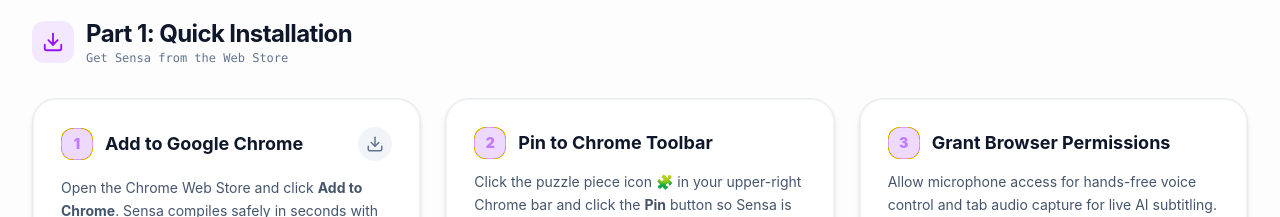
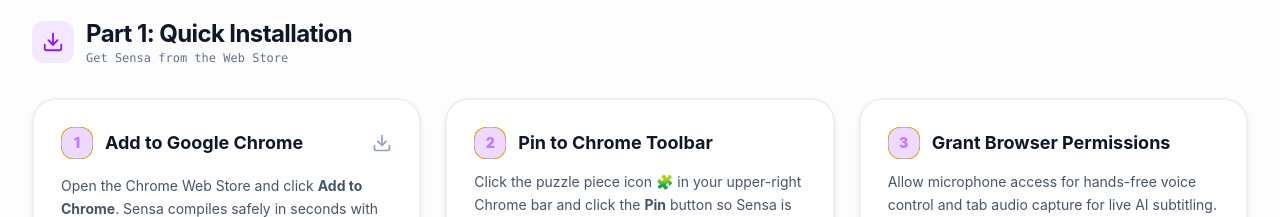
Before and after one commit to bulsu-kdlantolin/sensa-website, a React (Vite) app: page / in a window 1280 px wide. Shown: the part 9100-9317 px from the top of the page. Built offline with nearby package versions, Linux system fonts and the light colour scheme.

Commit message:
style: remove background circle from guide section download icon

```diff
--- a/src/components/GuideSection.tsx
+++ b/src/components/GuideSection.tsx
@@ -107,8 +107,8 @@ export default function GuideSection({ isDark }: GuideSectionProps) {
                     Add to Google Chrome
                   </h4>
                 </div>
-                <div className={`p-2 rounded-full transition-colors ${isDark ? 'bg-white/5 text-slate-400 group-hover:bg-purple-500/20 group-hover:text-purple-400' : 'bg-slate-100 text-slate-500 group-hover:bg-purple-100 group-hover:text-purple-600'}`}>
-                  <Download size={18} aria-hidden="true" />
+                <div className={`transition-colors ${isDark ? 'text-slate-400 group-hover:text-purple-400' : 'text-slate-400 group-hover:text-purple-600'}`}>
+                  <Download size={20} aria-hidden="true" />
                 </div>
               </div>
               <p className={`text-xs md:text-sm leading-relaxed font-normal ${isDark ? 'text-slate-400' : 'text-slate-600'}`}>
```
